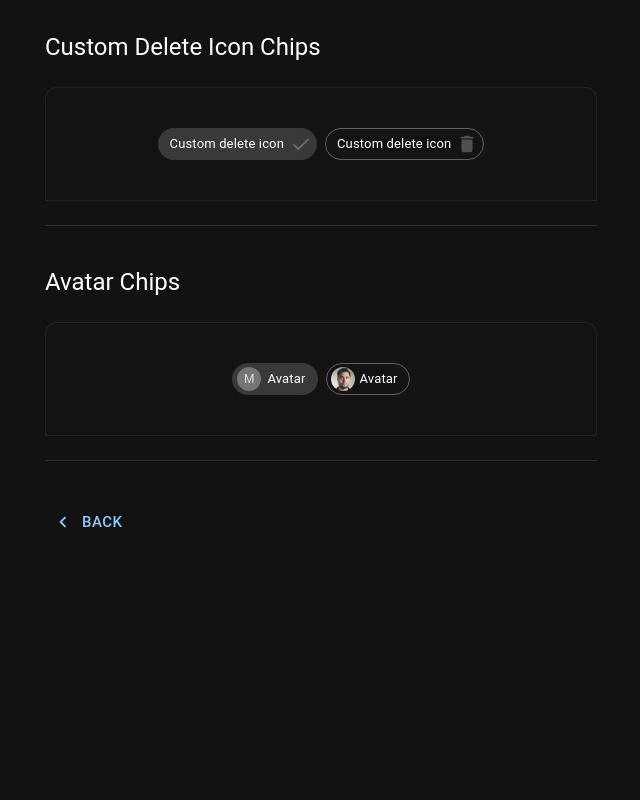
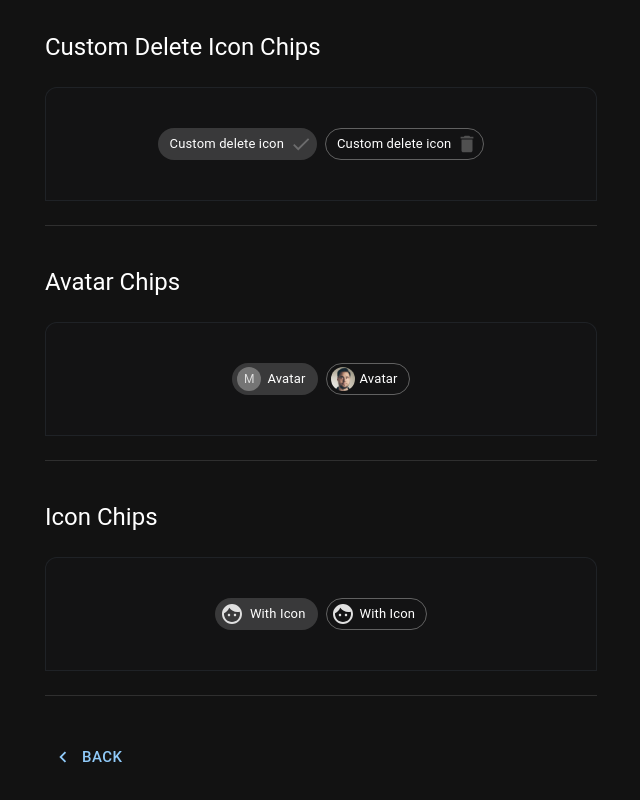
Before and after one commit to watcharakornton/mui_tutorials, a React (Vite) app: page /chip in a window 1280 px wide. Shown: the part 1045-1845 px from the top of the page, without its empty margins (319-959 px from the left). Before the commit the page ends 1628 px from the top, so only its background shows below. Built offline with nearby package versions, Linux system fonts and the light colour scheme.

Commit message:
Add Icon chips module into Chip component

```diff
--- a/src/data-display/ChipComponent.jsx
+++ b/src/data-display/ChipComponent.jsx
@@ -9,7 +9,22 @@ import {
 import {
     Done as DoneIcon,
     Delete as DeleteIcon,
+    Face as FaceIcon,
 } from '@mui/icons-material';
+
+export const IconChips = () => {
+    return (
+        <>
+            <MyTitle title="Icon Chips" />
+            <MyContainer>
+                <Stack direction="row" spacing={1}>
+                    <Chip icon={<FaceIcon />} label="With Icon" />
+                    <Chip icon={<FaceIcon />} label="With Icon" variant="outlined" />
+                </Stack>
+            </MyContainer>
+        </>
+    )
+}
 
 export const AvatarChips = () => {
     return (
--- a/src/pages/ChipPage.jsx
+++ b/src/pages/ChipPage.jsx
@@ -9,6 +9,7 @@ import {
     ClickableAndDeletableChips,
     CustomDeleteIconChips,
     AvatarChips,
+    IconChips,
 } from "../data-display/ChipComponent";
 
 const ChipPage = () => {
@@ -19,6 +20,7 @@ const ChipPage = () => {
         <ClickableAndDeletableChips />,
         <CustomDeleteIconChips />,
         <AvatarChips />,
+        <IconChips />,
     ];
 
     return (
```
